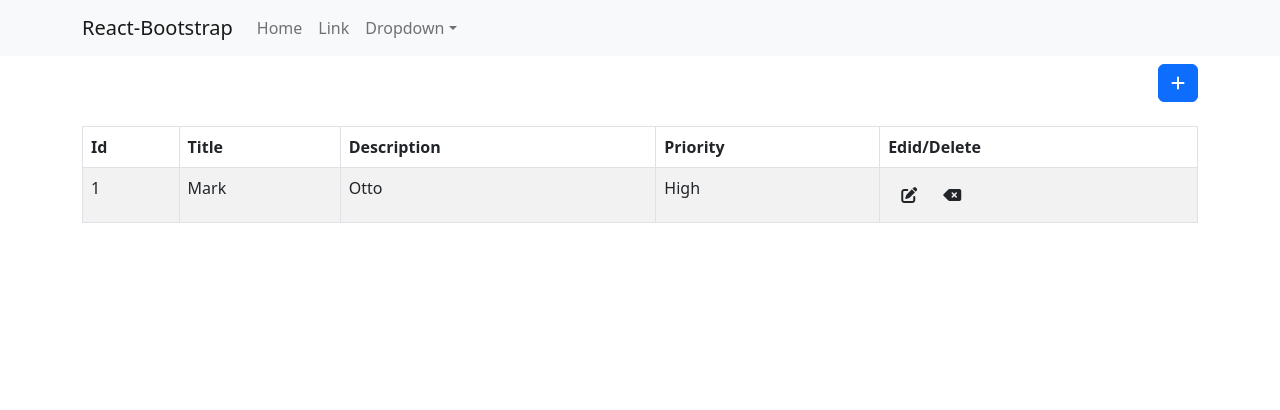
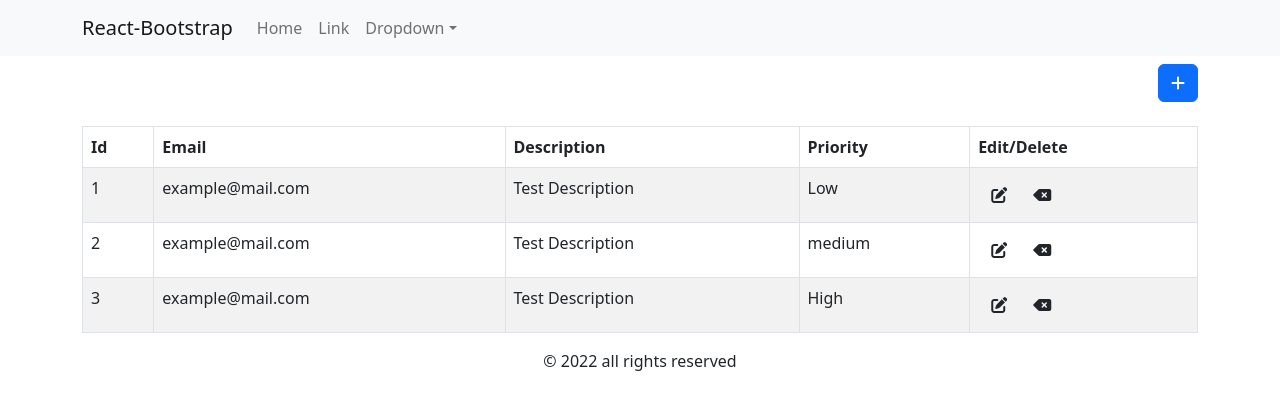
Before and after one commit to JsIqbal/react-redux, a React (Create React App) app: page / in a window 1280 px wide. Shown: the top 410 px of the page. Built offline with nearby package versions, Linux system fonts and the light colour scheme.

Commit message:
Create Task Feature

```diff
--- a/src/App.js
+++ b/src/App.js
@@ -1,7 +1,6 @@
-import { useEffect, useState, } from 'react';
-// import { Formik, Form, Field, ErrorMessage } from 'formik';
+import React, { useEffect, useState, } from 'react';
 import { Table, Container, Navbar, Nav, NavDropdown, Form, Button } from 'react-bootstrap';
-import { useNavigate } from 'react-router-dom';
+import Layout from './components/layout/Layout';
 
 import { string, object } from "yup";
 
@@ -16,94 +15,158 @@ export const loginSchema = object().shape({
 });
 
 function App() {
-    // const navigate = useNavigate();
     const [isCreateMode, setIsCreateMode] = useState(false);
+    const [tasks, setTasks] = useState([]);
+
+    const [email, setEmail] = useState("");
+    const [description, setDescription] = useState("");
+    const [priority, setPriority] = useState();
+    // const [isAdded, setIsAdded] = useState(false);
+
+    useEffect(() => {
+        const data = [
+            {
+                id: 1,
+                email: "example@mail.com",
+                description: "Test Description",
+                priority: "Low"
+            },
+            {
+                id: 2,
+                email: "example@mail.com",
+                description: "Test Description",
+                priority: "medium"
+            },
+            {
+                id: 3,
+                email: "example@mail.com",
+                description: "Test Description",
+                priority: "High"
+            }
+        ];
+
+        setTasks(data);
+    }, []);
+
+    const createTask = (e) => {
+        e.preventDefault();
+
+        if(email.length === 0) {
+            alert("Please give a title");
+            return false;
+        }
+        if(description.length === 0) {
+            alert("Please give a title");
+            return false;
+        }
+        if(priority.length === 0) {
+            alert("Please give a title");
+            return false;
+        }
+
+        // console.log("title : >>", title);
+        // console.log("description : >>", description);
+        // console.log("priority : >>", priority);
+
+        const taskItem = {
+            id: 100,
+            email: email,
+            description: description,
+            priority: priority
+        }
+        const taskData = tasks;
+        taskData.push(taskItem);
+        setTasks(taskData);
+        setEmail('');
+        setDescription('');
+        setPriority("");
+        // console.log(taskItem);
+
+        // console.log("TaskData: >>", taskData);
+        // console.log("tasks: >>", tasks);
+    }
+
+
   return (
     <>
-    <Navbar bg="light" expand="lg">
-    <Container>
-
-
-
-        <Navbar.Brand href="#home">React-Bootstrap</Navbar.Brand>
-        <Navbar.Toggle aria-controls="basic-navbar-nav" />
-        <Navbar.Collapse id="basic-navbar-nav">
-        <Nav className="me-auto">
-            <Nav.Link href="#home">Home</Nav.Link>
-            <Nav.Link href="#link">Link</Nav.Link>
-            <NavDropdown title="Dropdown" id="basic-nav-dropdown">
-            <NavDropdown.Item href="#action/3.1">Action</NavDropdown.Item>
-            <NavDropdown.Item href="#action/3.2">
-                Another action
-            </NavDropdown.Item>
-            <NavDropdown.Item href="#action/3.3">Something</NavDropdown.Item>
-            <NavDropdown.Divider />
-            <NavDropdown.Item href="#action/3.4">
-                Separated link
-            </NavDropdown.Item>
-            </NavDropdown>
-        </Nav>
-        </Navbar.Collapse>
-    </Container>
-</Navbar>
+        <Layout>
             <Container className='mt-2'>
                 {
                     isCreateMode && (
-            <Form>
+                        <Form onSubmit={(e) => createTask(e)}>
                             <Form.Group className="mb-3" controlId="exampleForm.ControlInput1">
-              <Form.Label>Title</Form.Label>
-              <Form.Control type="email" placeholder="name@example.com" />
+                                <Form.Label>Email</Form.Label>
+                                <Form.Control
+                                    value={email}
+                                    onChange={((e) => setEmail(e.target.value))}
+                                    type="email" placeholder="name@example.com"
+                                />
                             </Form.Group>
                             <Form.Group className="mb-3" controlId="exampleForm.ControlTextarea1">
                                 <Form.Label>Description</Form.Label>
-              <Form.Control as="textarea" rows={3} />
-            </Form.Group>
-            <Form.Group className="mb-3" controlId="exampleForm.ControlTextarea1">
-              <Form.Label>username</Form.Label>
-              <Form.Control type='text' />
+                                <Form.Control
+                                    value={description}
+                                    onChange={((e) => setDescription(e.target.value))}
+                                    as="textarea" rows={3}
+                                />
                             </Form.Group>
                             <Form.Group controlId="exampleForm.ControlSelect1">
-          <Form.Label>Select Task Priority</Form.Label>
-          <Form.Control as="select">
+                                <select
+                                    className="form-control"
+                                    value={priority}
+                                    onChange={((e) => setPriority(e.target.value))}
+                                >
+                                    <option value="Select Task Priority">Select Task Priority</option>
                                     <option value="High">High</option>
                                     <option value="Low">Low</option>
                                     <option value="Medium">Medium</option>
-          </Form.Control>
+                                </select>
                             </Form.Group>
-            <Button clasName="btn btn-primary" type="submit" >submit</Button>
+                            <Button className="btn btn-primary" type="submit" >submit</Button>
                         </Form>
                     )
                 }
 
                 <div className='ms-auto col-lg-5 text-end'>
                     <div>
-                    <button onClick={()=> setIsCreateMode(isCreateMode ? false : true)} className='text-align-right btn btn-primary'><i class="fa-solid fa-plus"></i></button>
+                        <button
+                            onClick={()=> setIsCreateMode(isCreateMode ? false : true)}
+                            className='text-align-right btn btn-primary'
+                        >
+                            <i className="fa-solid fa-plus"></i>
+                        </button>
                     </div>
                 </div>
+
                 <Table striped bordered hover className='mt-4'>
                     <thead>
                         <tr>
                             <th>Id</th>
-                <th>Title</th>
+                            <th>Email</th>
                             <th>Description</th>
                             <th>Priority</th>
-                <th>Edid/Delete</th>
+                            <th>Edit/Delete</th>
                         </tr>
                     </thead>
                     <tbody>
-                <tr>
-                <td>1</td>
-                <td>Mark</td>
-                <td>Otto</td>
-                <td>High</td>
+                        {
+                            tasks.map((item, index) => (
+                                <tr key={item.id}>
+                                    <td>{index+1}</td>
+                                    <td>{item.email}</td>
+                                    <td>{item.description}</td>
+                                    <td>{item.priority}</td>
                                     <td>
-                    <button className='btn btn-circle'><i class="fa-solid fa-pen-to-square"></i></button>
-                    <button className='btn btn-circle'><i class="fa-solid fa-delete-left"></i></button>
+                                        <button className='btn btn-circle'><i className="fa-solid fa-pen-to-square"></i></button>
+                                        <button className='btn btn-circle'><i className="fa-solid fa-delete-left"></i></button>
                                     </td>
                                 </tr>
+                            ))
+                        }
                     </tbody>
                 </Table>
             </Container>
+        </Layout>
     </>
   );
 }
--- /dev/null
+++ b/src/components/layout/Footer.js
@@ -0,0 +1,11 @@
+const Footer = () => {
+    return(
+        <>
+            <div className='text-center'>
+                    &copy; 2022 all rights reserved
+            </div>
+        </>
+    );
+}
+
+export default Footer;
--- /dev/null
+++ b/src/components/layout/Header.js
@@ -0,0 +1,32 @@
+import { Container, Navbar, Nav, NavDropdown } from 'react-bootstrap';
+
+
+const Header = (props) => {
+    return(
+        <Navbar bg="light" expand="lg">
+            <Container>
+                <Navbar.Brand href="#home">React-Bootstrap</Navbar.Brand>
+                <Navbar.Toggle aria-controls="basic-navbar-nav" />
+                <Navbar.Collapse id="basic-navbar-nav">
+                    <Nav className="me-auto">
+                        <Nav.Link href="#home">Home</Nav.Link>
+                        <Nav.Link href="#link">Link</Nav.Link>
+                        <NavDropdown title="Dropdown" id="basic-nav-dropdown">
+                        <NavDropdown.Item href="#action/3.1">Action</NavDropdown.Item>
+                        <NavDropdown.Item href="#action/3.2">
+                            Another action
+                        </NavDropdown.Item>
+                        <NavDropdown.Item href="#action/3.3">Something</NavDropdown.Item>
+                        <NavDropdown.Divider />
+                        <NavDropdown.Item href="#action/3.4">
+                            Separated link
+                        </NavDropdown.Item>
+                        </NavDropdown>
+                    </Nav>
+                </Navbar.Collapse>
+            </Container>
+        </Navbar>
+    );
+}
+
+export default Header;
--- /dev/null
+++ b/src/components/layout/Layout.js
@@ -0,0 +1,14 @@
+import Footer from './Footer';
+import Header from './Header';
+
+const Layout = (props) => {
+    return (
+        <>
+            <Header />
+            { props.children }
+            <Footer />
+        </>
+    )
+}
+
+export default Layout;
```
Lines whose indentation alone changed are shown as unchanged.
